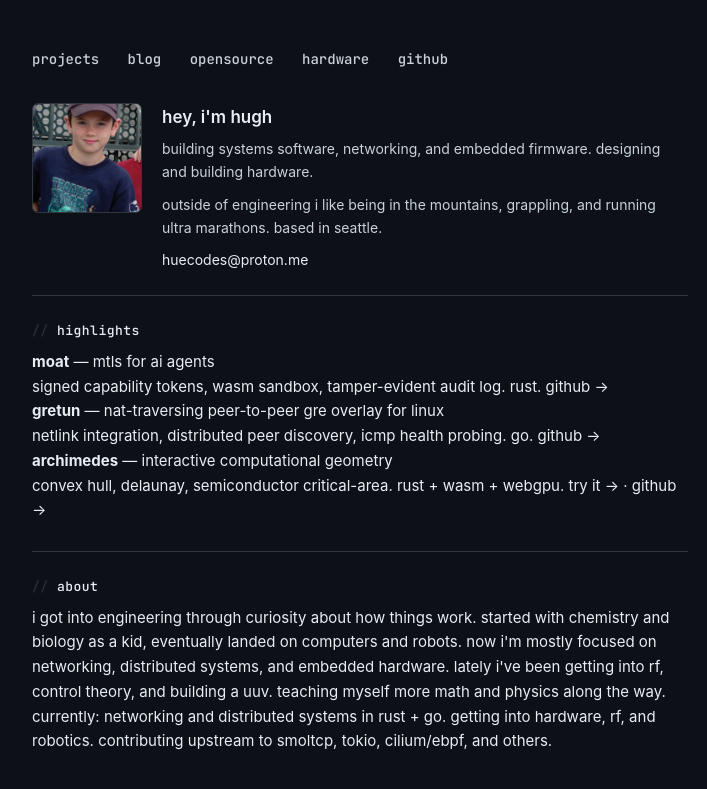
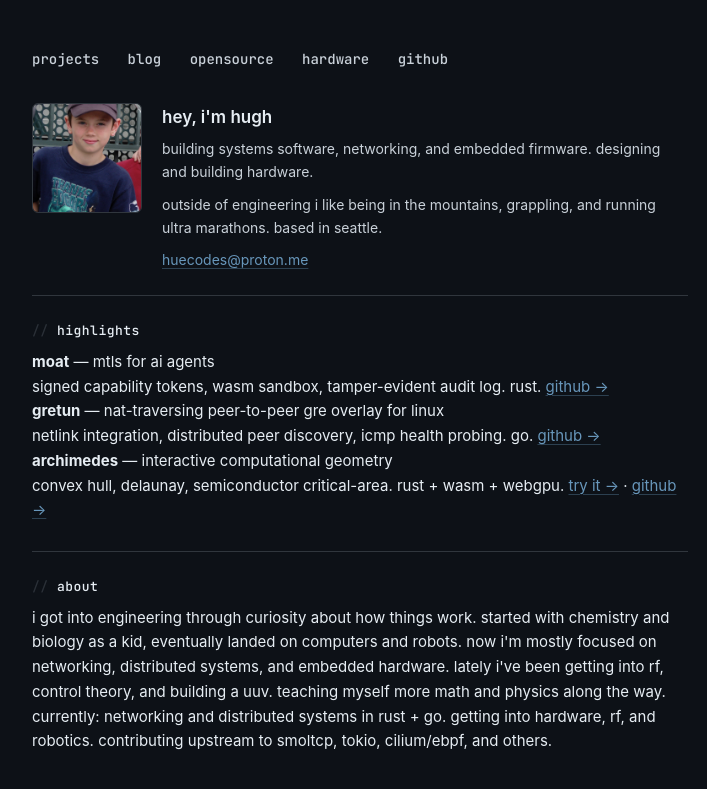
Before and after one commit to HueCodes/HueCodes.github.io, a Jekyll site: the page built from index.md, in a window 1280 px wide. Shown: the top 789 px of the page, without its empty margins (280-987 px from the left). Built offline with Jekyll 4.4.1, drawn with Linux system fonts in a browser that asks for light colours.

Commit message:
style links with darcula-blue accent and subtle underline

```diff
--- a/assets/css/style.css
+++ b/assets/css/style.css
@@ -8,6 +8,8 @@
   --border: #30363d;
   --accent: #e6edf3;
   --accent-hover: #ffffff;
+  --link: #6897bb;
+  --link-hover: #a5c9e3;
 }
 
 * {
@@ -50,14 +52,17 @@ body {
 }
 
 a {
-  color: var(--accent);
-  text-decoration: none;
-  text-underline-offset: 2px;
-  transition: color 0.15s ease;
+  color: var(--link);
+  text-decoration: underline;
+  text-decoration-color: rgba(104, 151, 187, 0.35);
+  text-decoration-thickness: 1px;
+  text-underline-offset: 3px;
+  transition: color 0.15s ease, text-decoration-color 0.15s ease;
 }
 
 a:hover {
-  color: var(--accent-hover);
+  color: var(--link-hover);
+  text-decoration-color: var(--link-hover);
 }
 
 /* Nav */
@@ -72,6 +77,7 @@ nav a {
   color: #c9d1d9;
   font-weight: 500;
   position: relative;
+  text-decoration: none;
 }
 
 nav a::after {
@@ -188,7 +194,7 @@ nav a:hover::after {
 
 .project a {
   font-weight: 500;
-  color: var(--accent);
+  color: var(--link);
 }
 
 .project span {
@@ -431,10 +437,11 @@ pre code {
 .view-all a {
   font-size: 13px;
   color: #8b949e;
+  text-decoration: none;
 }
 
 .view-all a:hover {
-  color: #00d4ff;
+  color: var(--link-hover);
 }
 
 /* Fade-in animation */
```
